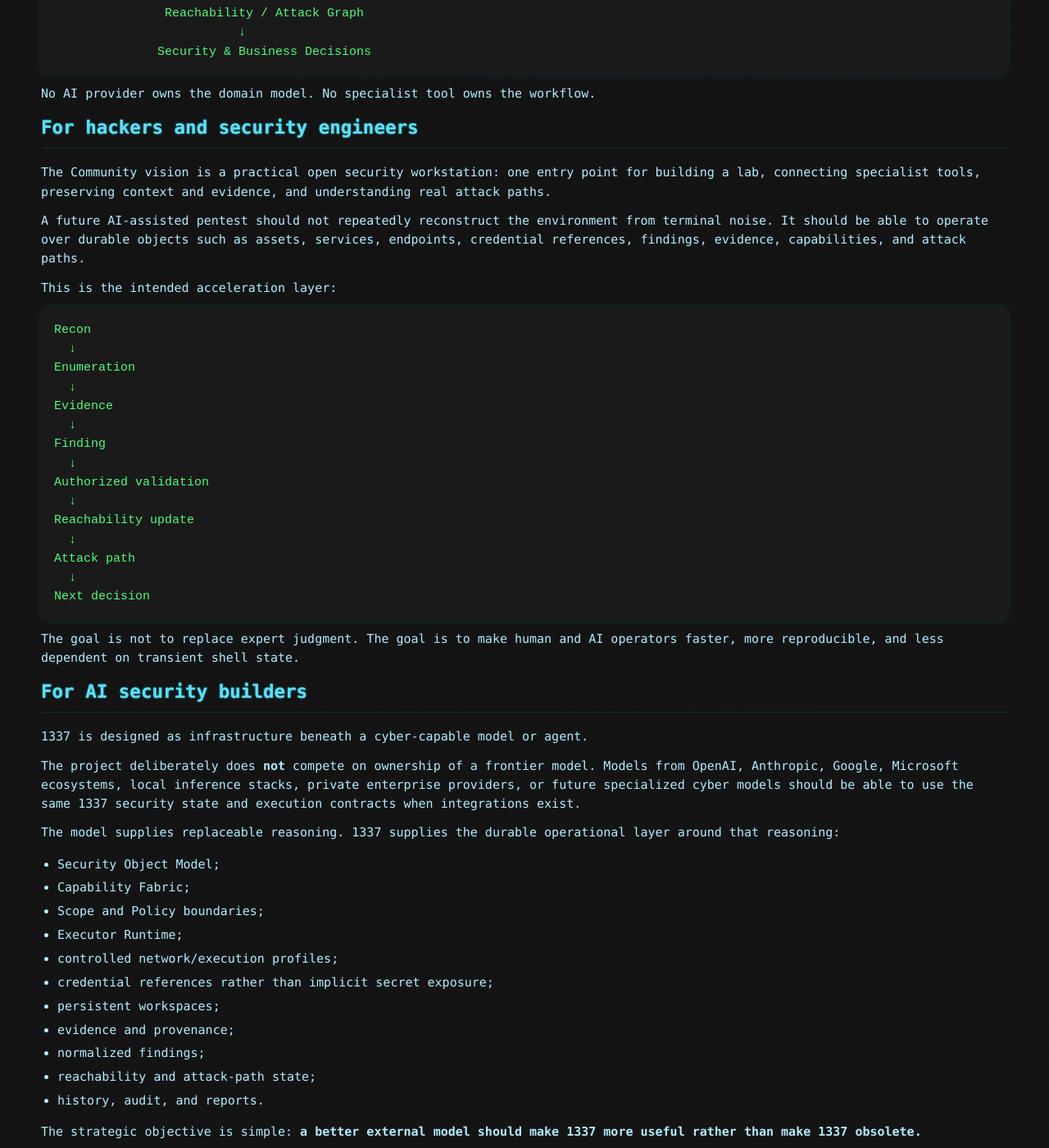
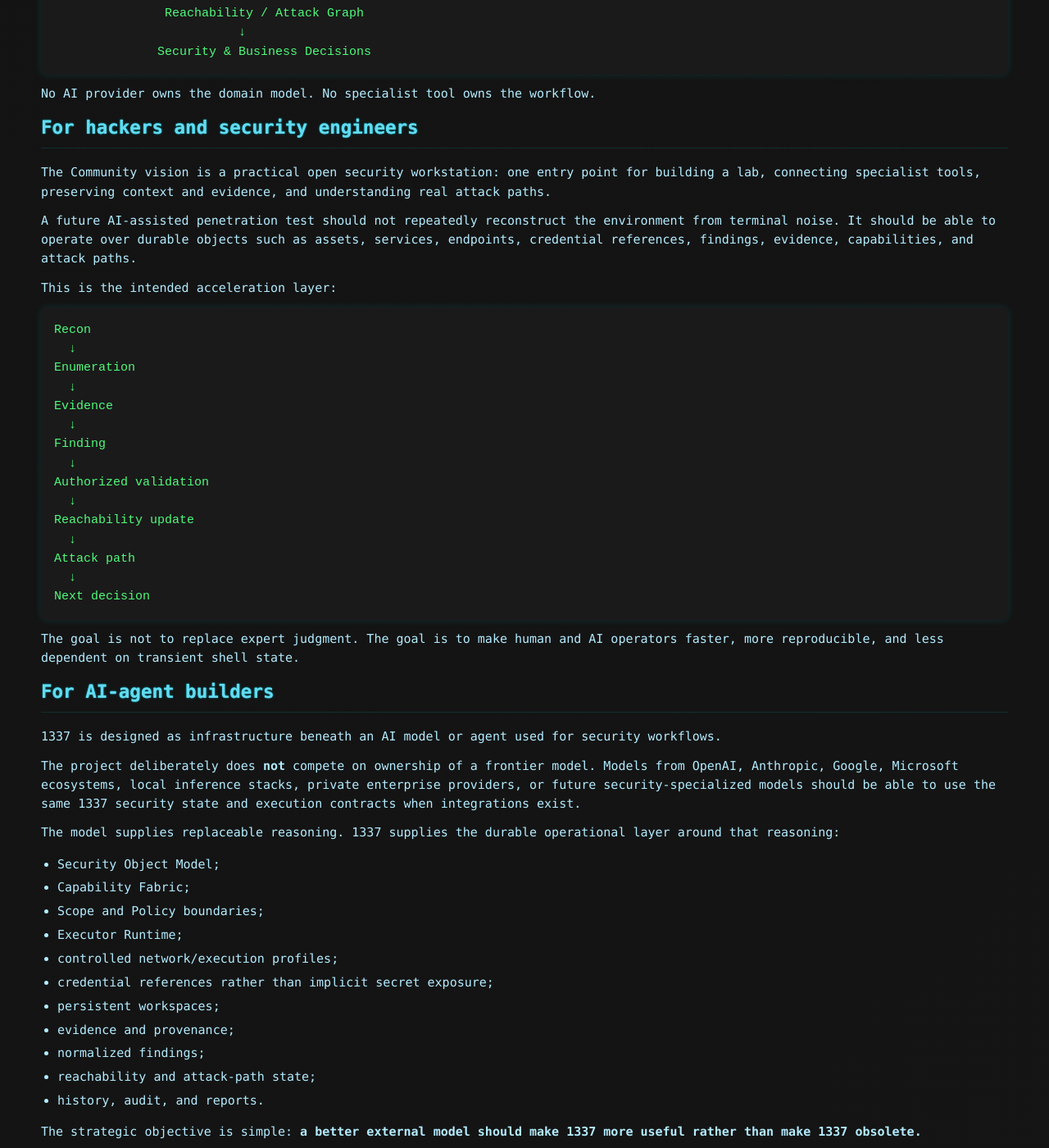
Before and after one commit to Fuzzy-Technologies/1337, a Jekyll site: the page built from docs/VISION.md, in a window 1280 px wide and 1400 px high, scrolled down 1550 px. Shown: the whole window at 82% size. Built offline with Jekyll 4.4.1, drawn with Linux system fonts in a browser that asks for light colours; our own code applies the rules of GitHub Pages for plain Markdown files; Markdown is read by kramdown in place of the engine named in the settings; some of the changed text lies outside the part shown.

Commit message:
docs: sync docs/VISION.md from develop

````diff
--- a/docs/VISION.md
+++ b/docs/VISION.md
@@ -75,8 +75,8 @@ The Community vision is a practical open security workstation: one entry point f
 building a lab, connecting specialist tools, preserving context and evidence, and
 understanding real attack paths.
 
-A future AI-assisted pentest should not repeatedly reconstruct the environment from
-terminal noise. It should be able to operate over durable objects such as assets,
+A future AI-assisted penetration test should not repeatedly reconstruct the
+environment from terminal noise. It should be able to operate over durable objects such as assets,
 services, endpoints, credential references, findings, evidence, capabilities, and
 attack paths.
 
@@ -103,14 +103,15 @@ Next decision
 The goal is not to replace expert judgment. The goal is to make human and AI
 operators faster, more reproducible, and less dependent on transient shell state.
 
-## For AI security builders
+## For AI-agent builders
 
-1337 is designed as infrastructure beneath a cyber-capable model or agent.
+1337 is designed as infrastructure beneath an AI model or agent used for security
+workflows.
 
 The project deliberately does **not** compete on ownership of a frontier model.
 Models from OpenAI, Anthropic, Google, Microsoft ecosystems, local inference stacks,
-private enterprise providers, or future specialized cyber models should be able to
-use the same 1337 security state and execution contracts when integrations exist.
+private enterprise providers, or future security-specialized models should be able
+to use the same 1337 security state and execution contracts when integrations exist.
 
 The model supplies replaceable reasoning. 1337 supplies the durable operational
 layer around that reasoning:
@@ -133,7 +134,7 @@ useful rather than make 1337 obsolete.**
 ## For CISOs and enterprise security teams
 
 Enterprise value is not another count of critical vulnerabilities. The target is a
-governed continuous-security loop capable of answering operational questions such as:
+governed continuous security loop capable of answering operational questions such as:
 
 ```text
 What changed since yesterday?
@@ -237,9 +238,8 @@ organization: Fuzzy Technologies
 architect: Timur Gilmullin
 
 category:
-  - AI-native cybersecurity execution platform
-  - cyber agent runtime
-  - security agent harness
+  - AI-native security execution platform
+  - AI-agent runtime for cybersecurity
   - open security workstation
   - continuous security platform
 
@@ -281,10 +281,10 @@ all listed interfaces or capabilities are implemented in the current pre-alpha.
 ## Open collaboration
 
 Fuzzy Technologies is building 1337 in public so security practitioners, AI
-researchers, cyber-agent builders, security vendors, enterprise engineering teams,
+researchers, AI-agent builders, security vendors, enterprise engineering teams,
 and open-source contributors can inspect the architecture and help pressure-test it.
 
-If you are building a cyber-capable model, security agent, scanner, execution
+If you are building an AI model or agent for cybersecurity, a scanner, execution
 runtime, security graph, or enterprise security platform, the intended relationship
 is interoperability rather than duplicated infrastructure.
 
````
Also changed, not shown: other parts of docs/VISION.md (+5 -5 lines).
